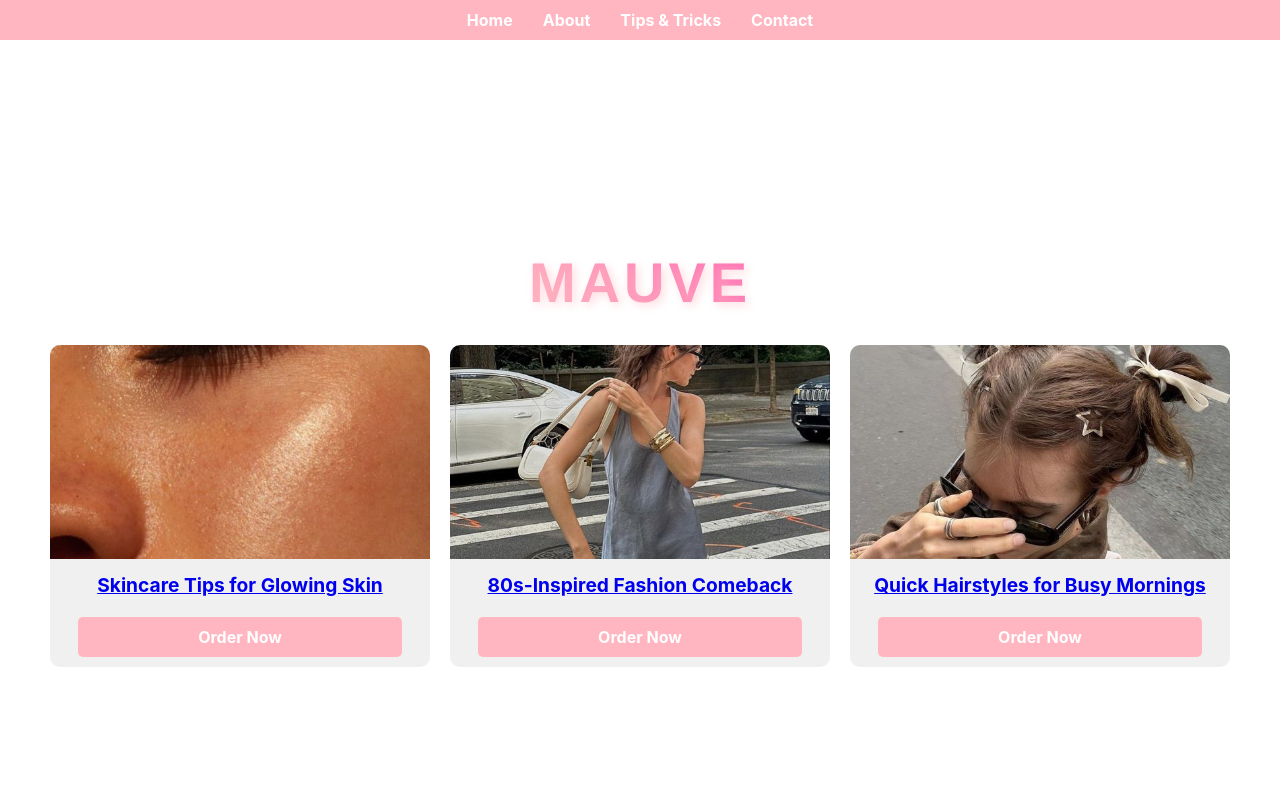
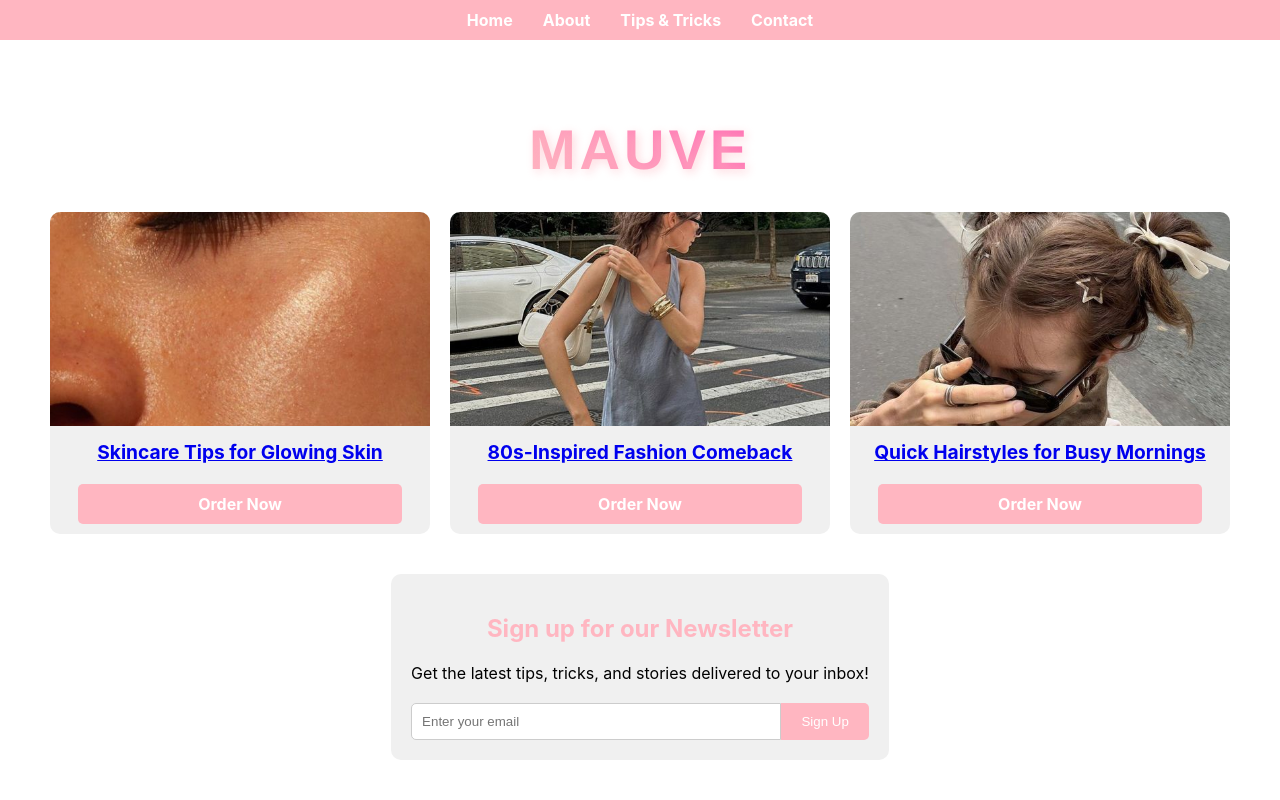
Before and after one commit to elizabethvilloria/blog, a React (Create React App) app: page / in a window 1280 px wide. Shown: the top 800 px of the page. Built offline with nearby package versions, Linux system fonts and the light colour scheme.

Commit message:
Added a signup newsletter

```diff
--- a/src/App.css
+++ b/src/App.css
@@ -379,3 +379,41 @@ h1:hover {
   padding: 20px;
   box-shadow: 0 2px 5px rgba(0,0,0,0.1);
 }
+
+.newsletter-signup {
+  max-width: 500px;
+  margin: 40px auto;
+  padding: 20px;
+  background-color: #f0f0f0;
+  border-radius: 10px;
+  text-align: center;
+}
+
+.newsletter-signup h2 {
+  color: #FFB6C1;
+}
+
+.newsletter-signup form {
+  display: flex;
+  margin-top: 20px;
+}
+
+.newsletter-signup input {
+  flex-grow: 1;
+  padding: 10px;
+  border: 1px solid #ccc;
+  border-radius: 5px 0 0 5px;
+}
+
+.newsletter-signup button {
+  padding: 10px 20px;
+  background-color: #FFB6C1;
+  color: white;
+  border: none;
+  border-radius: 0 5px 5px 0;
+  cursor: pointer;
+}
+
+.newsletter-signup button:hover {
+  background-color: #FF69B4;
+}
--- a/src/Home.js
+++ b/src/Home.js
@@ -1,5 +1,6 @@
 import React from 'react';
 import { Link } from 'react-router-dom';
+import NewsletterSignup from './NewsletterSignup';
 import './App.css';
 
 const Home = () => {
@@ -23,6 +24,7 @@ const Home = () => {
           </div>
         ))}
       </div>
+      <NewsletterSignup />
     </div>
   );
 };
--- /dev/null
+++ b/src/NewsletterSignup.js
@@ -0,0 +1,32 @@
+import React, { useState } from 'react';
+
+const NewsletterSignup = () => {
+  const [email, setEmail] = useState('');
+
+  const handleSubmit = (e) => {
+    e.preventDefault();
+    // Here you would typically send the email to your server
+    console.log('Newsletter signup:', email);
+    alert('Thank you for signing up for our newsletter!');
+    setEmail('');
+  };
+
+  return (
+    <div className="newsletter-signup">
+      <h2>Sign up for our Newsletter</h2>
+      <p>Get the latest tips, tricks, and stories delivered to your inbox!</p>
+      <form onSubmit={handleSubmit}>
+        <input
+          type="email"
+          value={email}
+          onChange={(e) => setEmail(e.target.value)}
+          placeholder="Enter your email"
+          required
+        />
+        <button type="submit">Sign Up</button>
+      </form>
+    </div>
+  );
+};
+
+export default NewsletterSignup;
```
